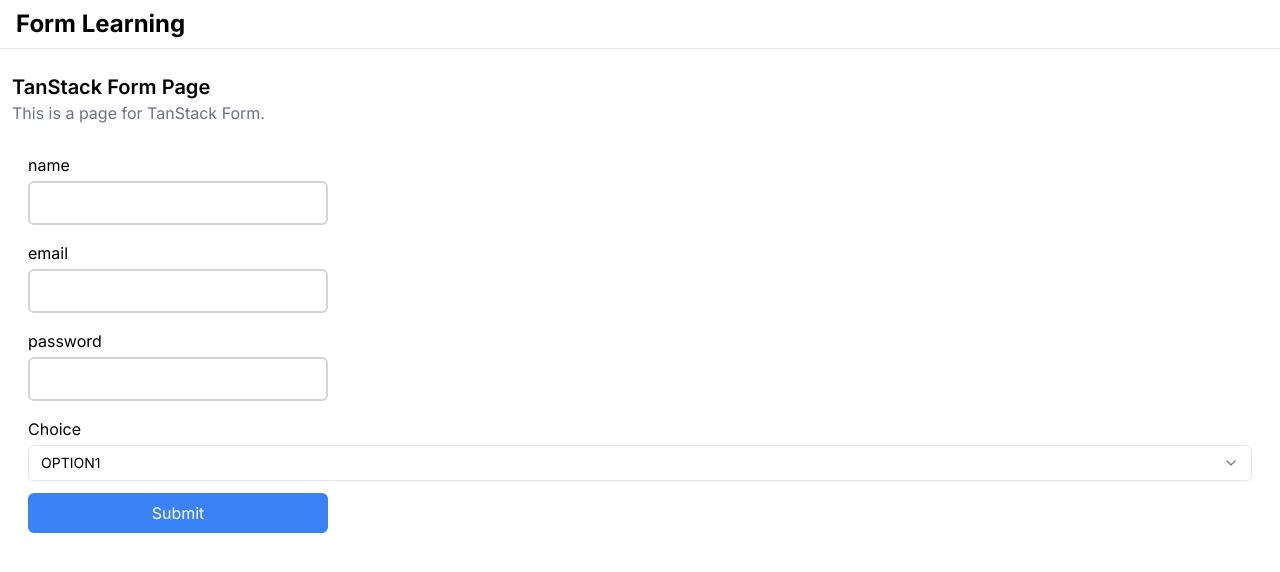
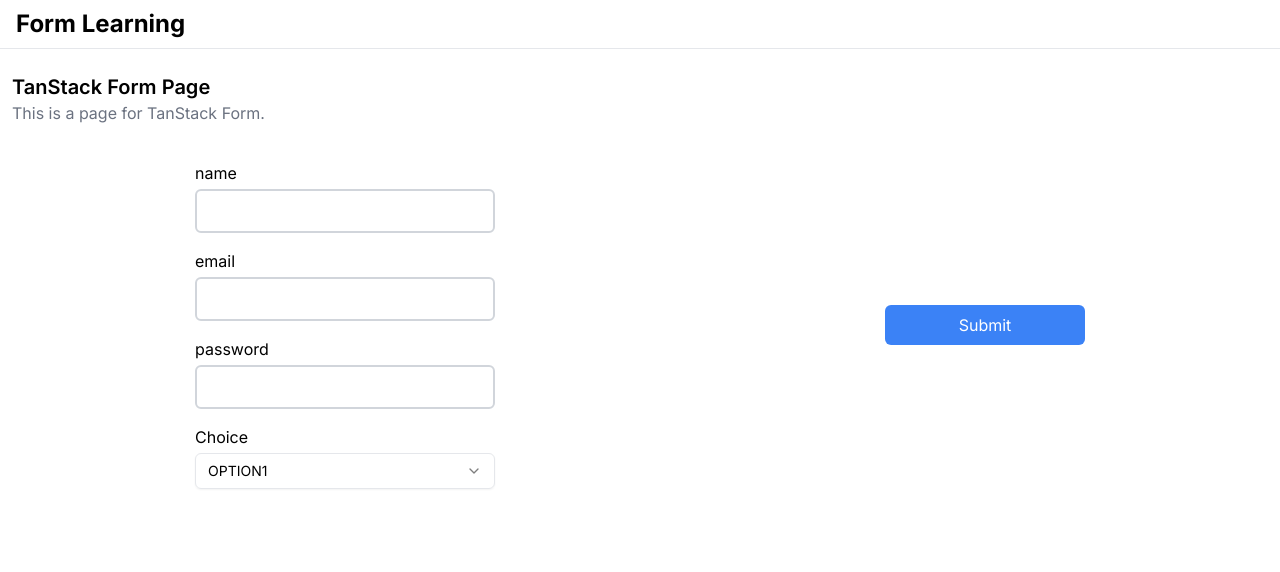
Before and after one commit to kazuki-310/form-learning, a Next.js app: page /tanstack-form in a window 1280 px wide. Shown: the top 572 px of the page. Built offline with nearby package versions, Linux system fonts and the light colour scheme.

Commit message:
ReactHookFormとTanStackFormでclsxを使用し、スタイルを改善。フォームの送信遅延を1秒から2秒に変更。ページに説明文を追加。

```diff
--- a/src/app/(form)/components/ReactHookForm.tsx
+++ b/src/app/(form)/components/ReactHookForm.tsx
@@ -1,6 +1,7 @@
 'use client';
 
 import { zodResolver } from '@hookform/resolvers/zod';
+import clsx from 'clsx';
 import { Controller, type SubmitHandler, useForm } from 'react-hook-form';
 import { CHOICE_OPTIONS, type FormSchema, formSchema } from '../../schemas/form-schema';
 import { Select, SelectContent, SelectItem, SelectTrigger, SelectValue } from './Select';
@@ -24,7 +25,7 @@
 
 	const onSubmit: SubmitHandler<FormSchema> = (data) => {
 		console.log('🚀 ~ ReactHookForm ~ data:', data);
-		return new Promise((resolve) => setTimeout(resolve, 1000));
+		return new Promise((resolve) => setTimeout(resolve, 2000));
 	};
 
 	const selectOptions = Object.entries(CHOICE_OPTIONS).map(([key, value]) => ({
@@ -79,9 +80,10 @@
 
 			<button
 				type='submit'
-				className={`rounded-md p-2 w-[200px] my-auto text-white ${
-					isValid ? 'bg-blue-500 hover:bg-blue-600' : 'bg-gray-400 cursor-not-allowed'
-				}`}
+				className={clsx(
+					'rounded-md p-2 w-[200px] my-auto text-white',
+					isValid ? 'bg-blue-500 hover:bg-blue-600' : 'bg-gray-400 cursor-not-allowed',
+				)}
 				disabled={isSubmitting || !isValid}
 			>
 				{isSubmitting ? '...' : 'Submit'}
--- a/src/app/(form)/components/TanStackForm.tsx
+++ b/src/app/(form)/components/TanStackForm.tsx
@@ -1,6 +1,7 @@
 'use client';
 
 import { useForm } from '@tanstack/react-form';
+import clsx from 'clsx';
 import { CHOICE_OPTIONS, formSchema } from '../../schemas/form-schema';
 import { Select, SelectContent, SelectItem, SelectTrigger, SelectValue } from './Select';
 
@@ -27,7 +28,8 @@
 	}));
 
 	return (
-		<form onSubmit={form.handleSubmit} className='flex flex-col gap-3 p-4 mt-3'>
+		<form onSubmit={form.handleSubmit} className='flex gap-6 justify-around mt-3 py-6'>
+			<div className='flex flex-col gap-3'>
 				<form.Field name='name'>
 					{(field) => (
 						<div className='flex flex-col gap-1'>
@@ -104,13 +106,18 @@
 						</div>
 					)}
 				</form.Field>
+			</div>
 
 			<form.Subscribe selector={(state) => [state.canSubmit, state.isSubmitting]}>
 				{([canSubmit, isSubmitting]) => (
 					<button
 						type='submit'
-						disabled={!canSubmit}
-						className={`rounded-md p-2 w-[300px] text-white ${canSubmit ? 'bg-blue-500' : 'bg-gray-400 cursor-not-allowed'}`}
+						// disabled={!canSubmit}
+						className={clsx(
+							'rounded-md p-2 w-[200px] my-auto text-white',
+							canSubmit ? 'bg-blue-500 hover:bg-blue-600' : 'bg-gray-400 cursor-not-allowed',
+						)}
+						disabled={isSubmitting || !canSubmit}
 					>
 						{isSubmitting ? '...' : 'Submit'}
 					</button>
--- a/src/app/page.tsx
+++ b/src/app/page.tsx
@@ -8,6 +8,7 @@
 export default function Page() {
 	return (
 		<>
+			<h2>form の再レンダリング周りや使い方、server action の確認</h2>
 			<div className='flex flex-col gap-2'>
 				{LINKS.map((link) => (
 					<Link key={link.label} href={link.href} className='rounded-md font-semibold hover:bg-gray-100 p-1.5'>
```
Lines whose indentation alone changed are shown as unchanged.
